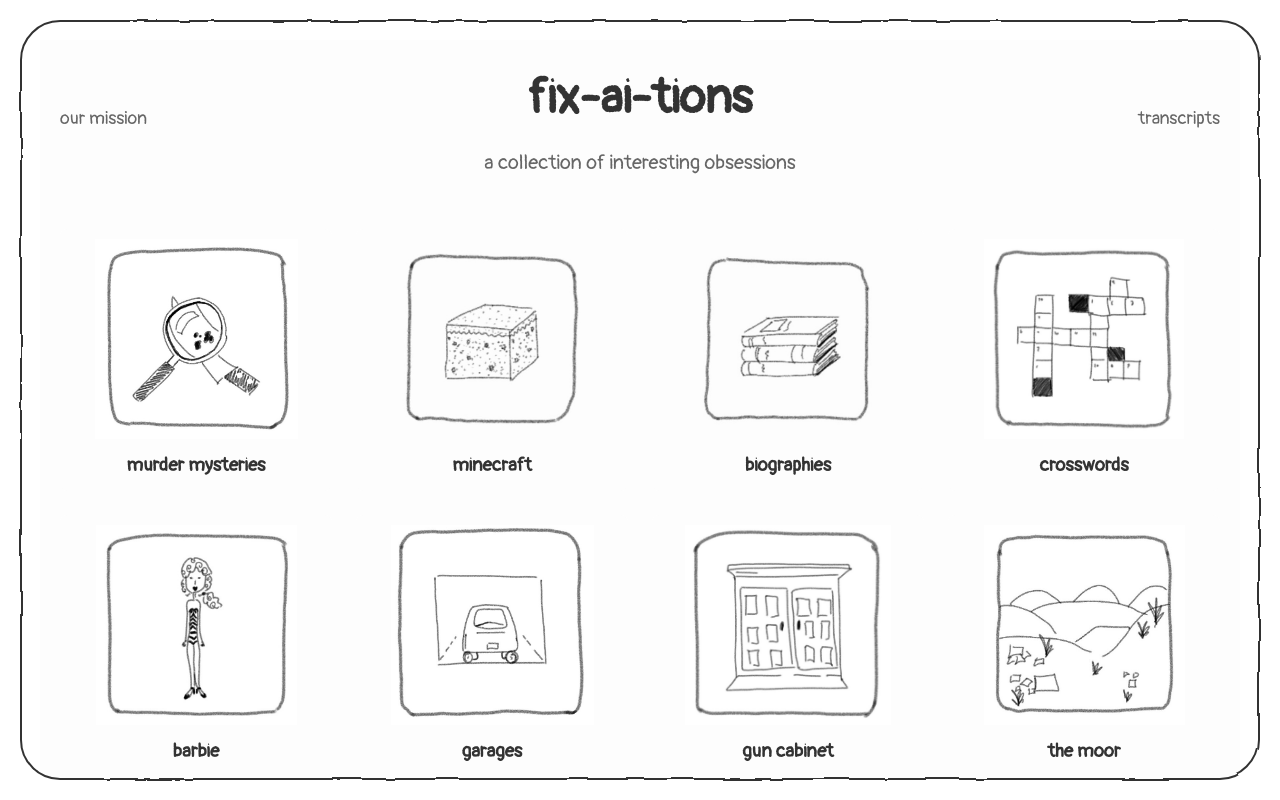
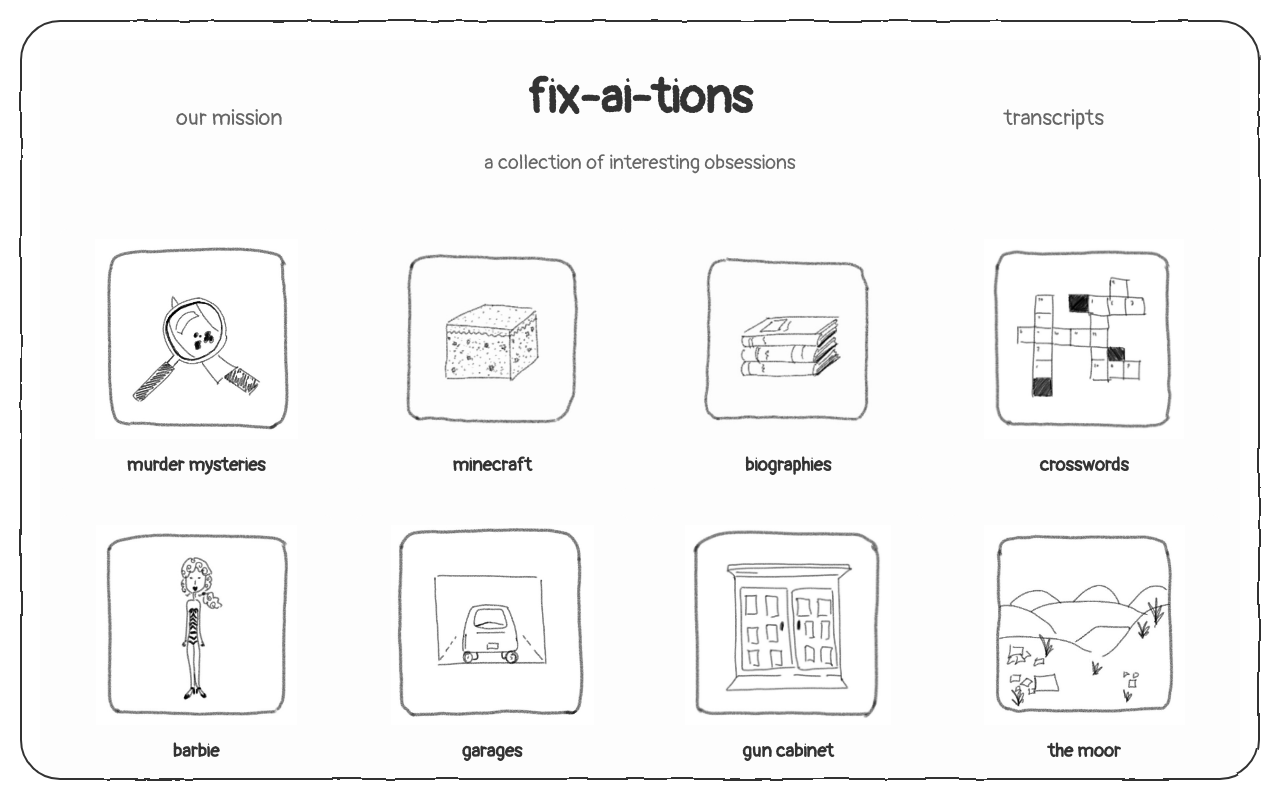
Before and after one commit to singhh5050/fixaitions, a website: page index.html in a window 1280 px wide. Drawn offline with Linux system fonts and the light colour scheme.

Commit message:
fixed image and word spacing

```diff
--- a/index.html
+++ b/index.html
@@ -40,10 +40,10 @@
 
         .transcripts-link {
             position: absolute;
-            right: 0;
+            right: 10%;
             top: 50%;
             transform: translateY(-50%);
-            font-size: 18px;
+            font-size: 22px;
             color: #666;
             text-decoration: none;
             transition: color 0.2s ease;
@@ -55,10 +55,10 @@
 
         .mission-link {
             position: absolute;
-            left: 0;
+            left: 10%;
             top: 50%;
             transform: translateY(-50%);
-            font-size: 18px;
+            font-size: 22px;
             color: #666;
             text-decoration: none;
             transition: color 0.2s ease;
```
Also changed, not shown: our-mission.html (+8 -1 lines).
